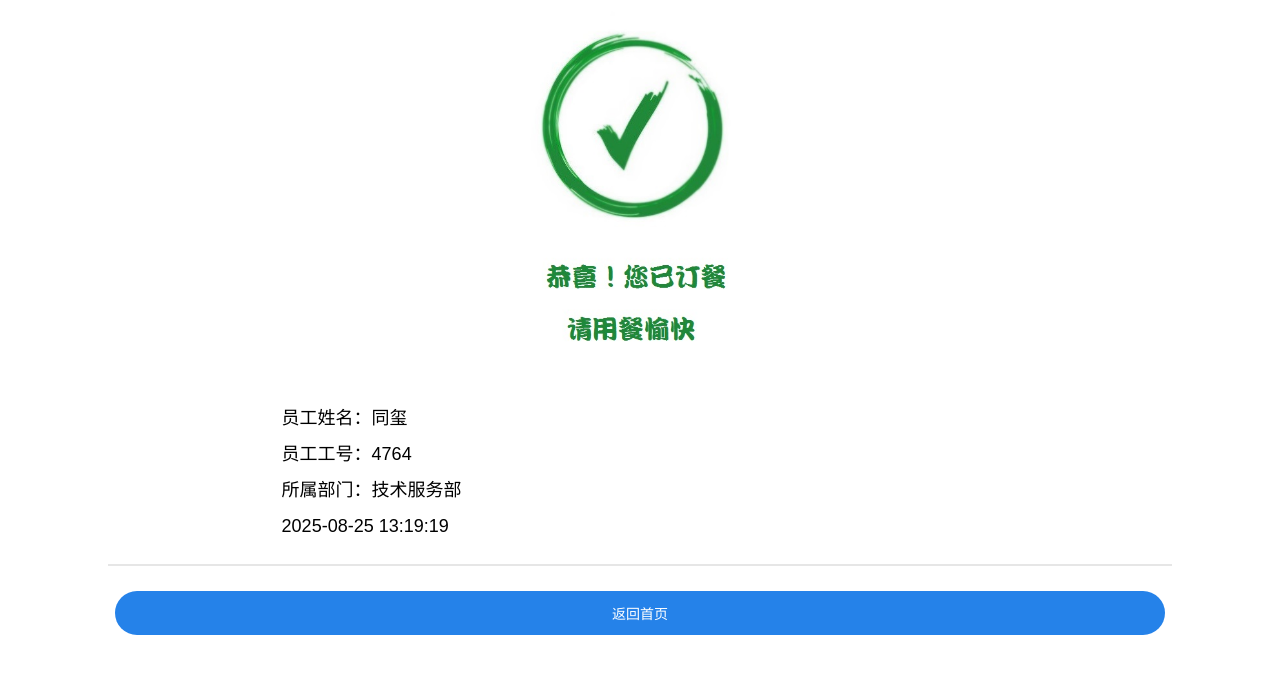
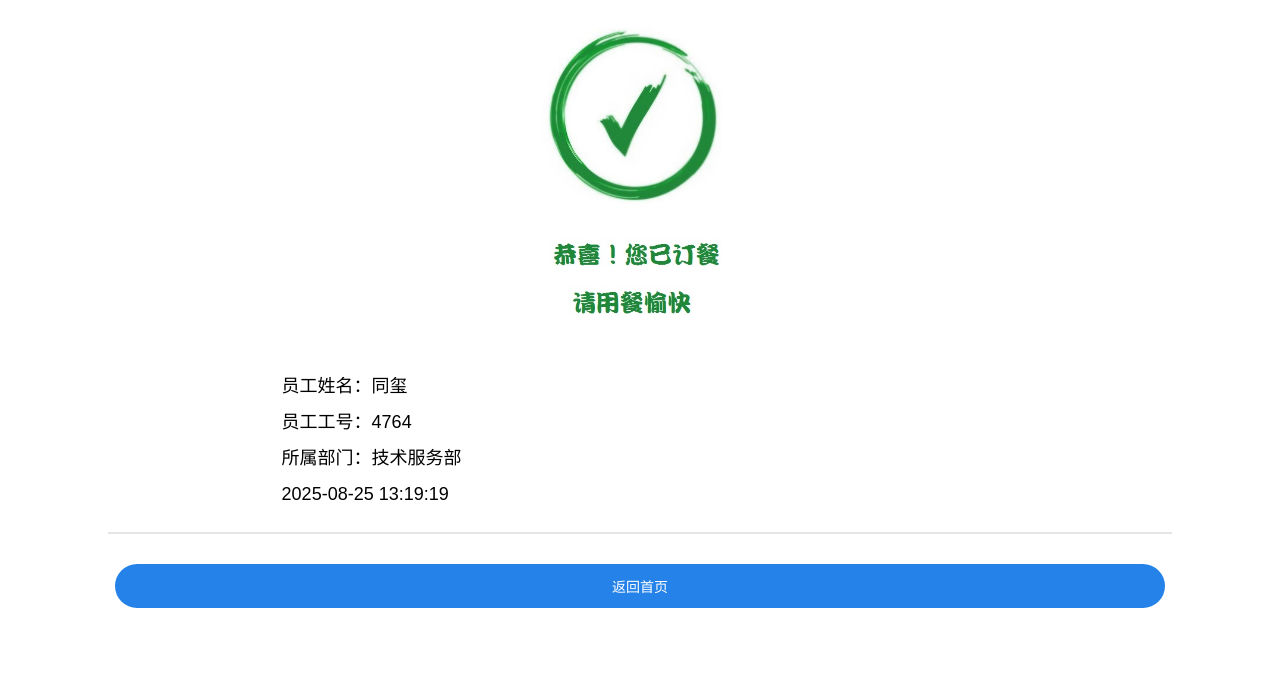
Before and after one commit to txtt6666/wellsun_embedded, a plain HTML site: page index.html in a window 1280 px wide. Drawn offline with Linux system fonts and the light colour scheme.

Commit message:
Update index.html

```diff
--- a/index.html
+++ b/index.html
@@ -21,7 +21,7 @@
 
     .check-icon {
       margin-top: 0px;
-      height: 50vh; /* 设置图片高度为当前页面高度的43% */
+      height: 46vh; /* 设置图片高度为当前页面高度的43% */
     }
 
     .check-icon img {
@@ -47,7 +47,7 @@
     }
 
     .button {
-      margin-top: 25px;
+      margin-top: 30px;
       width: 82%; /* Set button width to 82% */
       margin-left: 9%; /* Center the button */
     }
```
